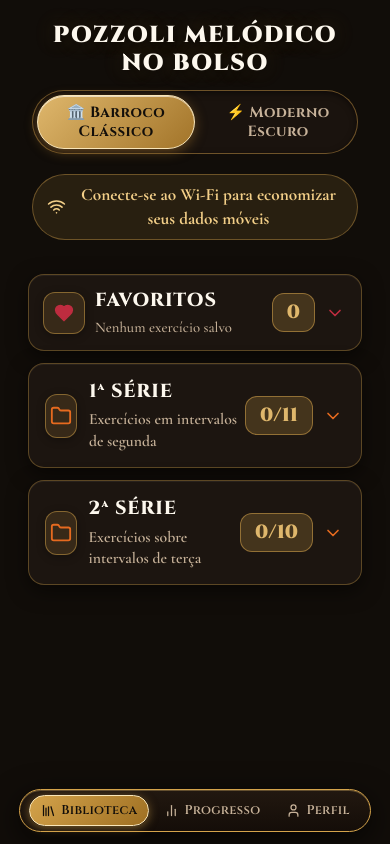
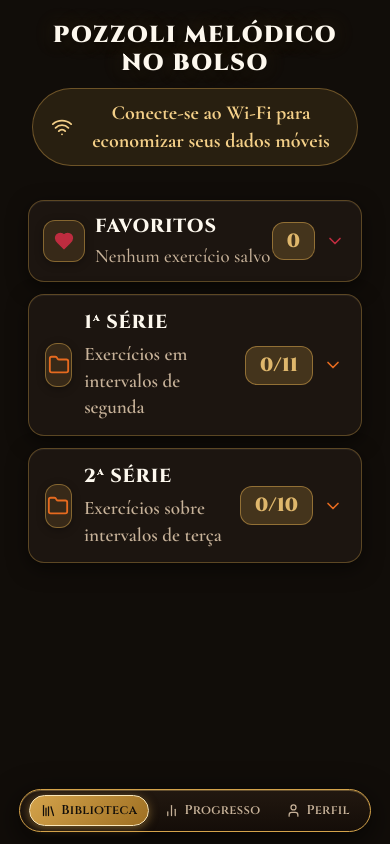
Before and after one commit to darlanmarley-hub/pozzoli-melodico, a React (Vite) app: page / in a window 390 px wide. Built offline with nearby package versions, Linux system fonts and the light colour scheme.

Commit message:
feat(mobile): otimizacao visual para mobile, aumento de fontes e ajuste de titulos

```diff
--- a/src/components/SeriesLibraryModal.jsx
+++ b/src/components/SeriesLibraryModal.jsx
@@ -52,51 +52,27 @@ export default function SeriesLibraryView({
         </h1>
 
 
-        {/* Seletor de Modelo de Design: Barroco Clássico vs Moderno Escuro */}
-        {onThemeChange && (
-          <div className="theme-switcher-bar">
-            <button
-              type="button"
-              className={`theme-pill-btn ${theme === 'baroque' ? 'active' : ''}`}
-              onClick={() => onThemeChange('baroque')}
-              style={{ fontSize: '0.92rem', padding: '7px 14px' }}
-              title="Ativar Estilo Barroco Clássico (Pergaminho nobre, ouro antigo e tipografia clássica)"
-            >
-              🏛️ Barroco Clássico
-            </button>
-            <button
-              type="button"
-              className={`theme-pill-btn ${theme === 'modern' ? 'active' : ''}`}
-              onClick={() => onThemeChange('modern')}
-              style={{ fontSize: '0.92rem', padding: '7px 14px' }}
-              title="Ativar Estilo Moderno Escuro"
-            >
-              ⚡ Moderno Escuro
-            </button>
-          </div>
-        )}
-
         <div
           className="wifi-tip-badge"
           style={{
             background: 'rgba(255, 102, 0, 0.14)',
             border: '1px solid rgba(255, 102, 0, 0.4)',
             color: '#ff944d',
-            padding: '9px 18px',
+            padding: '10px 20px',
             borderRadius: 'var(--radius-full)',
-            fontSize: '1.05rem',
+            fontSize: '1.25rem',
             fontWeight: 700,
             display: 'inline-flex',
             alignItems: 'center',
             justifyContent: 'center',
-            gap: '8px',
+            gap: '10px',
             marginTop: '4px',
             marginBottom: '6px',
             lineHeight: 1.4,
             textAlign: 'center'
           }}
         >
-          <Wifi size={19} style={{ flexShrink: 0 }} />
+          <Wifi size={22} style={{ flexShrink: 0 }} />
           <span>Conecte-se ao Wi-Fi para economizar seus dados móveis</span>
         </div>
       </div>
@@ -143,7 +119,7 @@ export default function SeriesLibraryView({
                 <h3 style={{ fontSize: '1.18rem', fontWeight: 800, color: 'var(--text-main)' }}>
                   FAVORITOS
                 </h3>
-                <p className="favorites-folder-subtitle" style={{ fontSize: '1.02rem', color: 'var(--text-muted)', marginTop: '2px', fontWeight: 500 }}>
+                <p className="favorites-folder-subtitle" style={{ fontSize: '1.18rem', color: 'var(--text-muted)', marginTop: '2px', fontWeight: 500 }}>
                   {favCount === 0 ? 'Nenhum exercício salvo' : `${favCount} exercício(s) salvo(s)`}
                 </p>
               </div>
@@ -199,7 +175,7 @@ export default function SeriesLibraryView({
               }}
             >
               {savedSeries.length === 0 ? (
-                <div style={{ textAlign: 'center', padding: '16px 12px', color: 'var(--text-muted)', fontSize: '1.02rem', lineHeight: 1.45 }}>
+                <div style={{ textAlign: 'center', padding: '16px 12px', color: 'var(--text-muted)', fontSize: '1.18rem', lineHeight: 1.45 }}>
                   Nenhum exercício salvo em Favoritos ainda.<br />
                   Toque no ícone de coração ♡ em qualquer exercício para salvá-lo aqui.
                 </div>
@@ -245,16 +221,16 @@ export default function SeriesLibraryView({
                           )}
                         </div>
                         <div>
-                          <div className="exercise-name" style={{ fontSize: '0.98rem', fontWeight: 700, color: 'var(--text-main)', display: 'flex', alignItems: 'center', gap: '8px', flexWrap: 'wrap' }}>
+                          <div className="exercise-name" style={{ fontSize: '1.18rem', fontWeight: 700, color: 'var(--text-main)', display: 'flex', alignItems: 'center', gap: '8px', flexWrap: 'wrap' }}>
                             <span>{series.seriesTitle ? `${series.seriesTitle} - ${series.title}` : series.title}</span>
                             {isSeriesStudied && (
-                              <span className="studied-badge" style={{ background: '#10b981', color: '#ffffff', fontSize: '0.82rem', fontWeight: 800, padding: '2px 8px', borderRadius: '8px' }}>
+                              <span className="studied-badge" style={{ background: '#10b981', color: '#ffffff', fontSize: '0.95rem', fontWeight: 800, padding: '3px 10px', borderRadius: '8px' }}>
                                 Estudado ✓
                               </span>
                             )}
                           </div>
                           {series.subtitle && (
-                            <div className="exercise-subtitle" style={{ fontSize: '1.02rem', color: 'var(--text-muted)', marginTop: '3px', fontWeight: 500 }}>
+                            <div className="exercise-subtitle" style={{ fontSize: '1.15rem', color: 'var(--text-muted)', marginTop: '3px', fontWeight: 500 }}>
                               {series.subtitle}
                             </div>
                           )}
@@ -367,7 +343,7 @@ export default function SeriesLibraryView({
                       )}
                     </div>
                     {folder.subtitle && (
-                      <p className="series-folder-subtitle" style={{ fontSize: '1.05rem', color: 'var(--text-muted)', margin: '3px 0 0 0', fontWeight: 600 }}>
+                      <p className="series-folder-subtitle" style={{ fontSize: '1.22rem', color: 'var(--text-muted)', margin: '3px 0 0 0', fontWeight: 600 }}>
                         {folder.subtitle}
                       </p>
                     )}
@@ -499,22 +475,6 @@ export default function SeriesLibraryView({
                             <div>
                               <div className="exercise-name" style={{ fontSize: '0.98rem', fontWeight: 700, color: 'var(--text-main)', display: 'flex', alignItems: 'center', gap: '8px', flexWrap: 'wrap' }}>
                                 <span>{exercise.title}</span>
-                                {exercise.isDesktopMode && (
-                                  <span
-                                    className="desktop-format-badge"
-                                    style={{
-                                      background: 'rgba(37, 99, 235, 0.25)',
-                                      border: '1px solid #3b82f6',
-                                      color: '#60a5fa',
-                                      fontSize: '0.82rem',
-                                      fontWeight: 800,
-                                      padding: '2px 8px',
-                                      borderRadius: '8px'
-                                    }}
-                                  >
-                                    🖥️ Formato PC
-                                  </span>
-                                )}
                                 {isExStudied && (
                                   <span
                                     className="studied-badge"
@@ -532,7 +492,7 @@ export default function SeriesLibraryView({
                                 )}
                               </div>
                               {exercise.subtitle || (!exercise.isDesktopMode && `⏱ ${exercise.defaultBpm || 60} BPM`) ? (
-                                <div className="exercise-subtitle" style={{ fontSize: '1.02rem', color: 'var(--text-muted)', marginTop: '4px', display: 'flex', alignItems: 'center', gap: '8px', fontWeight: 500 }}>
+                                <div className="exercise-subtitle" style={{ fontSize: '1.16rem', color: 'var(--text-muted)', marginTop: '4px', display: 'flex', alignItems: 'center', gap: '8px', fontWeight: 500 }}>
                                   <span>{exercise.subtitle || (!exercise.isDesktopMode ? `⏱ ${exercise.defaultBpm || 60} BPM` : '')}</span>
                                 </div>
                               ) : null}
--- a/src/index.css
+++ b/src/index.css
@@ -647,7 +647,7 @@ input, textarea {
 }
 
 .meta-pill {
-  font-size: 0.90rem;
+  font-size: 1.02rem;
   font-weight: 700;
   padding: 4px 10px;
   border-radius: 6px;
@@ -1220,33 +1220,33 @@ body.theme-baroque .wifi-tip-badge {
   border: 1px solid rgba(212, 163, 75, 0.4) !important;
   color: #f3cf88 !important;
   font-family: 'Cormorant Garamond', Georgia, serif !important;
-  font-size: 1.10rem !important;
+  font-size: 1.25rem !important;
   font-weight: 700 !important;
 }
 
 @media (max-width: 768px) {
   .wifi-tip-badge {
-    font-size: 1.05rem !important;
-    padding: 8px 14px !important;
+    font-size: 1.22rem !important;
+    padding: 10px 18px !important;
     line-height: 1.4 !important;
   }
 
   body.theme-baroque .wifi-tip-badge {
-    font-size: 1.08rem !important;
+    font-size: 1.25rem !important;
   }
 
   .series-folder-subtitle {
-    font-size: 1.05rem !important;
+    font-size: 1.20rem !important;
     line-height: 1.4 !important;
   }
 
   .exercise-subtitle {
-    font-size: 1.02rem !important;
+    font-size: 1.15rem !important;
     line-height: 1.4 !important;
   }
 
   .favorites-folder-subtitle {
-    font-size: 1.02rem !important;
+    font-size: 1.18rem !important;
     line-height: 1.4 !important;
   }
 
@@ -1278,30 +1278,30 @@ body.theme-baroque .wifi-tip-badge {
 
   .status-badge-complete,
   .studied-badge {
-    font-size: 0.82rem !important;
-    padding: 2px 8px !important;
+    font-size: 0.95rem !important;
+    padding: 3px 10px !important;
   }
 
   .desktop-format-badge {
-    font-size: 0.82rem !important;
-    padding: 2px 8px !important;
+    font-size: 0.95rem !important;
+    padding: 3px 10px !important;
   }
 
   .exercise-name {
-    font-size: 0.95rem !important;
+    font-size: 1.15rem !important;
   }
 
   body.theme-baroque .exercise-name {
-    font-size: 0.95rem !important;
+    font-size: 1.15rem !important;
   }
 
   body.theme-baroque .series-folder-subtitle {
-    font-size: 1.05rem !important;
+    font-size: 1.20rem !important;
     color: #dfcfbd !important;
   }
 
   body.theme-baroque .exercise-subtitle {
-    font-size: 1.02rem !important;
+    font-size: 1.15rem !important;
     color: #d2c0ab !important;
   }
 
@@ -1371,7 +1371,7 @@ body.theme-baroque .exercise-item-card .exercise-name {
 
 body.theme-baroque .exercise-name {
   font-family: 'Cinzel', serif !important;
-  font-size: 0.98rem !important;
+  font-size: 1.15rem !important;
   font-weight: 700 !important;
   letter-spacing: 0.3px !important;
 }
@@ -1396,19 +1396,19 @@ body.theme-baroque .folder-count-badge {
 }
 
 .series-folder-subtitle {
-  font-size: 0.98rem;
+  font-size: 1.20rem;
   line-height: 1.4;
   color: var(--text-muted);
 }
 
 .exercise-subtitle {
-  font-size: 0.92rem;
+  font-size: 1.15rem;
   line-height: 1.4;
   color: var(--text-muted);
 }
 
 .favorites-folder-subtitle {
-  font-size: 0.92rem;
+  font-size: 1.18rem;
   line-height: 1.4;
   color: var(--text-muted);
 }
@@ -1419,19 +1419,19 @@ body.theme-baroque .favorite-row-card [style*="color: var(--text-muted)"] {
 }
 
 body.theme-baroque .series-folder-subtitle {
-  font-size: 0.98rem !important;
+  font-size: 1.20rem !important;
   color: #dfcfbd !important;
   font-weight: 600 !important;
 }
 
 body.theme-baroque .exercise-subtitle {
-  font-size: 0.92rem !important;
+  font-size: 1.15rem !important;
   color: #d2c0ab !important;
   font-weight: 500 !important;
 }
 
 body.theme-baroque .favorites-folder-subtitle {
-  font-size: 0.92rem !important;
+  font-size: 1.18rem !important;
   color: #dfcfbd !important;
   font-weight: 500 !important;
 }
--- a/src/utils/storage.js
+++ b/src/utils/storage.js
@@ -62,8 +62,8 @@ export const SERIES_FOLDERS = [
         seriesId: 'primeira-serie',
         seriesTitle: '1ª SÉRIE',
         seriesSubtitle: 'Exercícios em intervalos de segunda',
-        title: 'SÉRIE COMPLETA - VERSÃO COMPUTADOR',
-        subtitle: '',
+        title: 'SÉRIE COMPLETA',
+        subtitle: 'Formato computador',
         description: 'Vídeo da 1ª Série em formato horizontal panorâmico gravado para telas de computador.',
         mxlUrl: '/partituras/Pozzolli--1-PRIMEIRA-SERIE-mxl.xml',
         midiUrl: '/partituras/Pozzolli--1-PRIMEIRA-SERIE-mxl.mid',
```
Also changed, not shown: src/components/SavedExercisesView.jsx (+9 -9 lines), src/components/ScoreViewer.jsx (+5 -3 lines).
